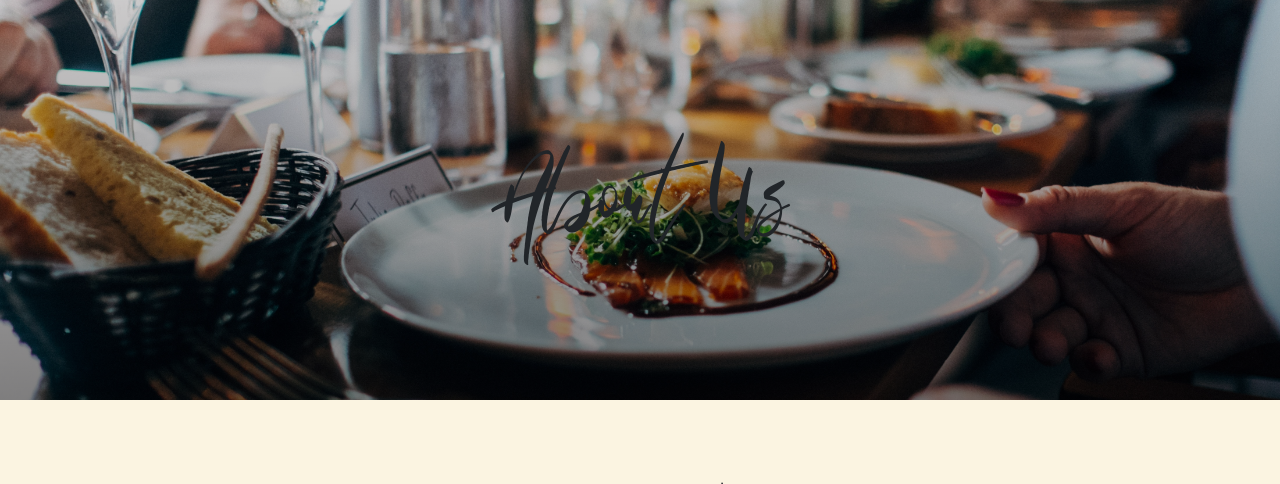
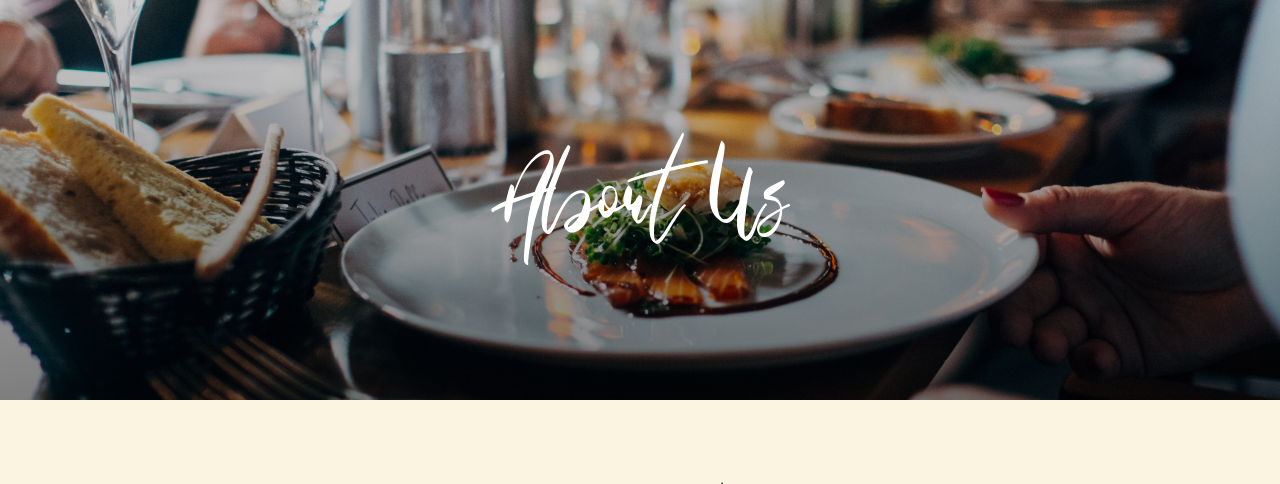
Before and after one commit to dannymagnus/CI_MS4_Elginis_Restaurant, a Django app: page /about/ in a window 1280 px wide. Shown: the part 74-558 px from the top of the page. Run offline with Django 3.2, Linux system fonts and the light colour scheme; data comes from the database, SQL or seed files in the repository; data that the repository does not hold is empty; some libraries are stand-ins or nearby versions.

Commit message:
fix html errors in about

```diff
--- a/about/templates/about.html
+++ b/about/templates/about.html
@@ -8,7 +8,7 @@
     <!--Photo by <a href="https://unsplash.com/@jaywennington?utm_source=unsplash&utm_medium=referral&utm_content=creditCopyText">Jay Wennington</a> on <a href="https://unsplash.com/s/photos/restaurant?utm_source=unsplash&utm_medium=referral&utm_content=creditCopyText">Unsplash</a>
   -->
     <div id = "about-banner" class="d-flex flex-column container-fluid justify-content-center align-items-center white-text" style = "min-height: 50vh">
-        <h1 class = "heading-font font-size-96">About Us</h1>
+        <h1 class = "heading-font font-size-96 white-text">About Us</h1>
     </div>
 </section>
 <section class = "margin-top-10vh">
```
